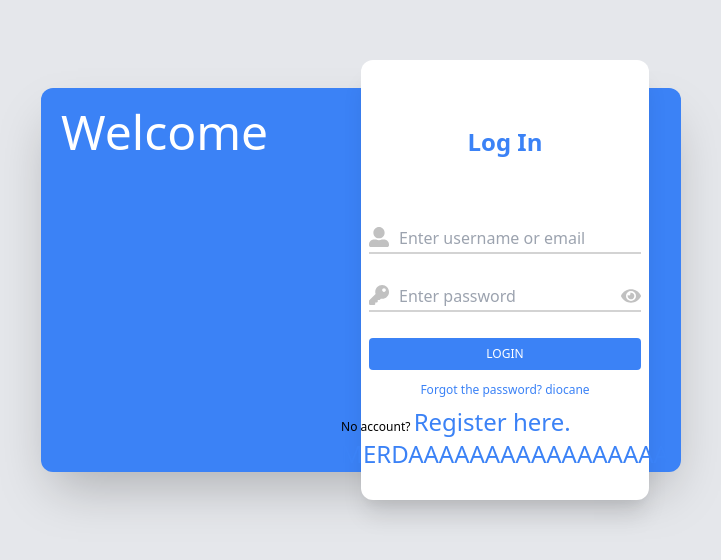
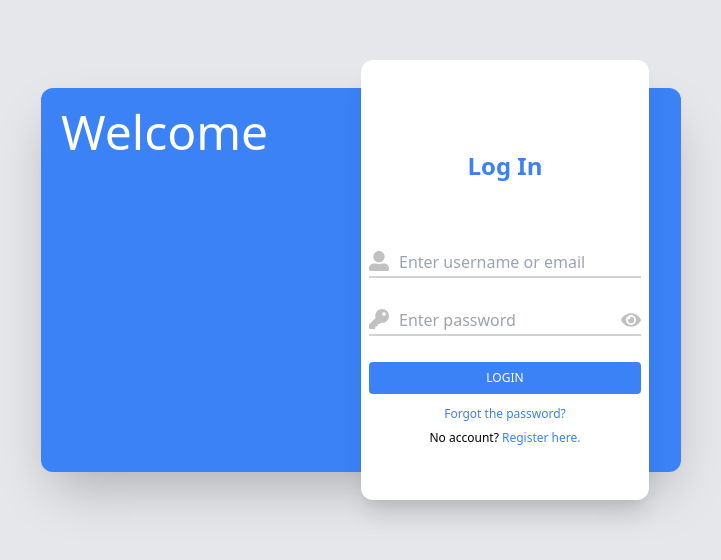
Before and after one commit to Andrea-Dispe/Login-Signup-App, a React (Create React App) app in the folder client/: page / in a window 1280 px wide. Shown: the part 120-680 px from the top of the page, without its empty margins (279-1000 px from the left). Built offline with nearby package versions, Linux system fonts and the light colour scheme; no server answers.

Commit message:
test commit 3

```diff
--- a/client/src/pages/Login.jsx
+++ b/client/src/pages/Login.jsx
@@ -63,15 +63,15 @@ const Login = ({ setUsername, setEmail, setPassword, handleLogin, userRef, isVal
         <div>
           <p className="sm:text-base md:text-xs mt-2">
             <Link to='/password-reset-request' className="text-blue-500 mb-5">
-              Forgot the password? diocane
+              Forgot the password?
             </Link>
           </p>
         </div>
         <div>
           <p className="sm:text-base md:text-xs mt-2">
             No account?{' '}
-            <Link to="/signup" className="text-blue-500 mb-5  text-2xl">
-              Register here. MERDAAAAAAAAAAAAAAAAA
+            <Link to="/signup" className="text-blue-500 mb-5">
+              Register here.
             </Link>
           </p>
         </div>
```
Also changed, not shown: 1 other file (tests, documents, lock files or other folders).
